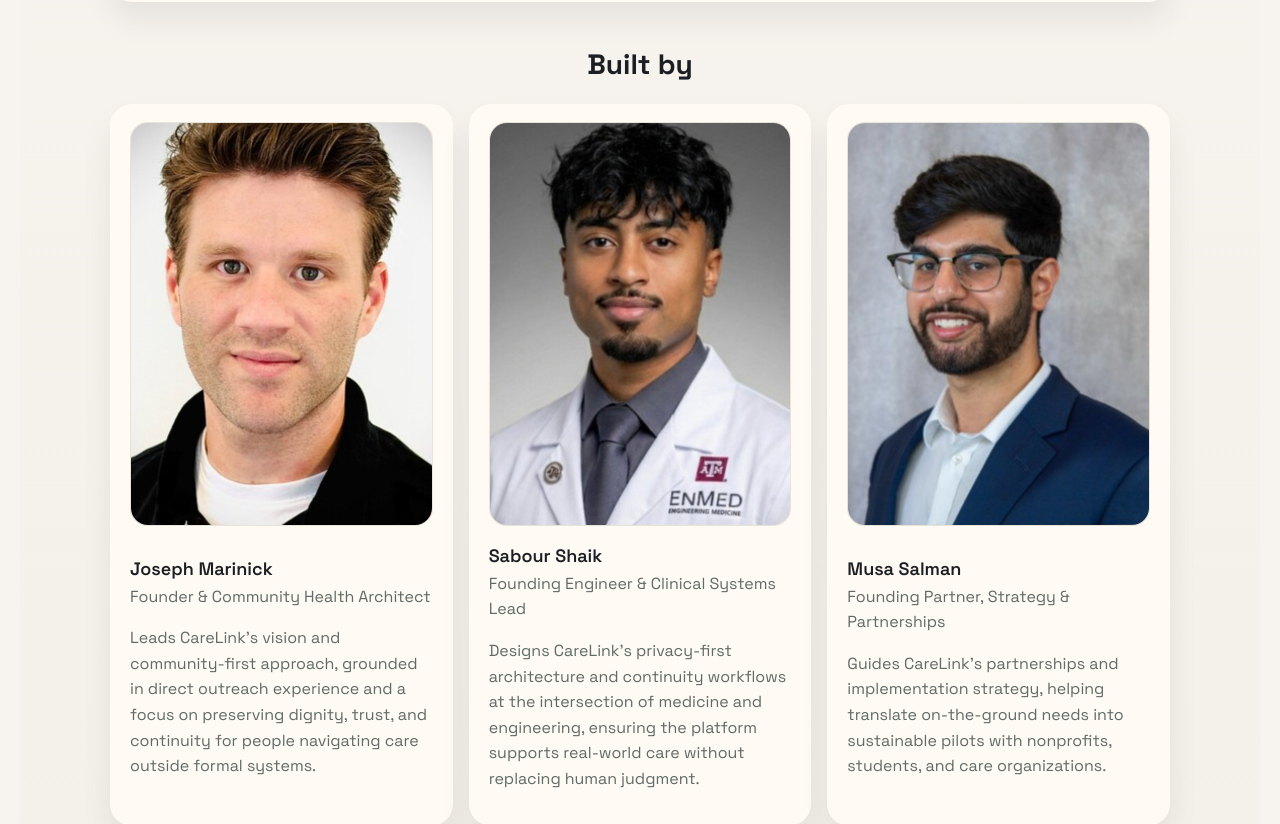
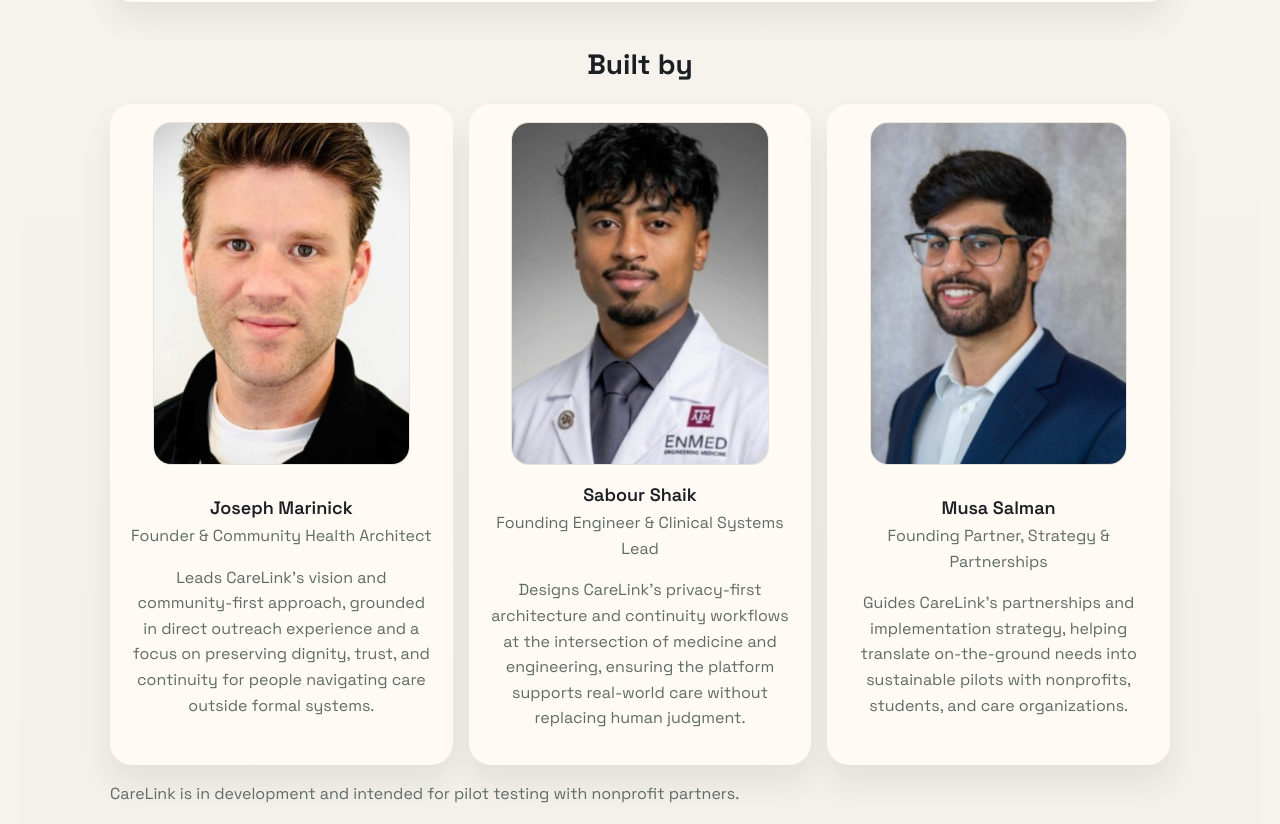
Before and after one commit to PhysicianeerShaik/CareLINK, a Next.js app in the folder apps/web/: page / in a window 1280 px wide. Shown: the part 964-1788 px from the top of the page. Built offline with nearby package versions, Linux system fonts and the light colour scheme.

Commit message:
Center founder text and scale headshots

```diff
--- a/apps/web/app/globals.css
+++ b/apps/web/app/globals.css
@@ -415,8 +415,9 @@ hr { border: none; border-top: 1px solid var(--line); margin: 16px 0; }
   .founders-soft { grid-template-columns: repeat(3, 1fr); }
 }
 .founder-soft { display: grid; gap: 16px; }
+.founder-soft { text-align: center; }
 .avatar-soft {
-  width: 100%;
+  width: 85%;
   height: auto;
   aspect-ratio: 3 / 4;
   border-radius: 18px;
@@ -424,4 +425,5 @@ hr { border: none; border-top: 1px solid var(--line); margin: 16px 0; }
   object-fit: cover;
   object-position: center;
   border: 1px solid rgba(230, 221, 211, 0.7);
+  margin: 0 auto;
 }
```
